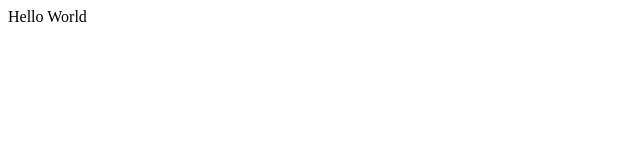
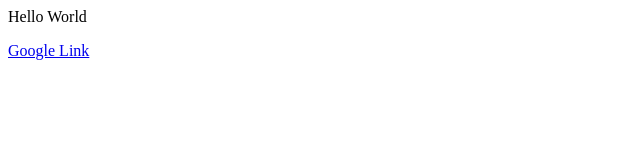
Before and after one commit to ron-villena/scaling-spork, a plain HTML site: page index.html in a window 1280 px wide. Shown: the whole page, without its empty margins (0-640 px from the left). Drawn offline with Linux system fonts and the light colour scheme.

Commit message:
Added href

```diff
--- a/index.html
+++ b/index.html
@@ -1 +1,2 @@
 <p>Hello World</p>
+<a href="http://www.google.com" alt="Google">Google Link</a>
```
